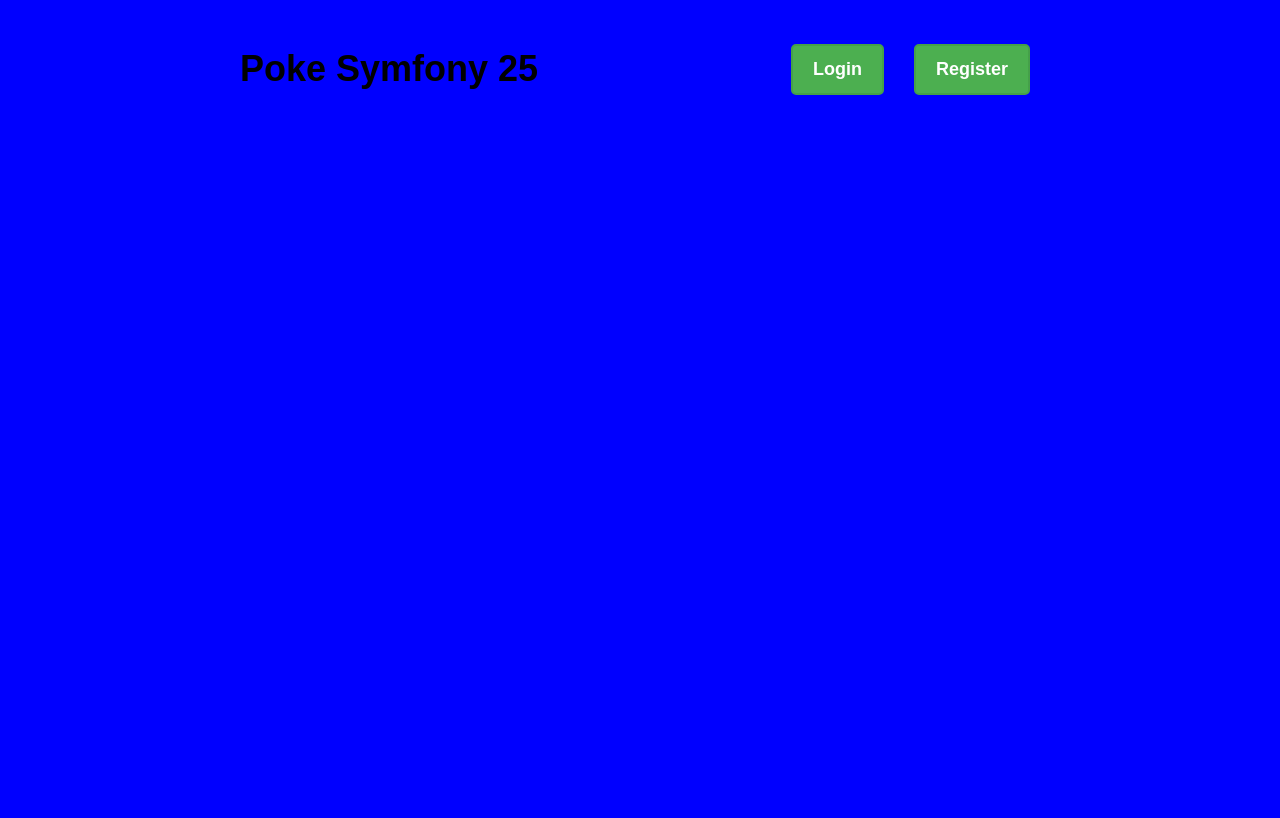
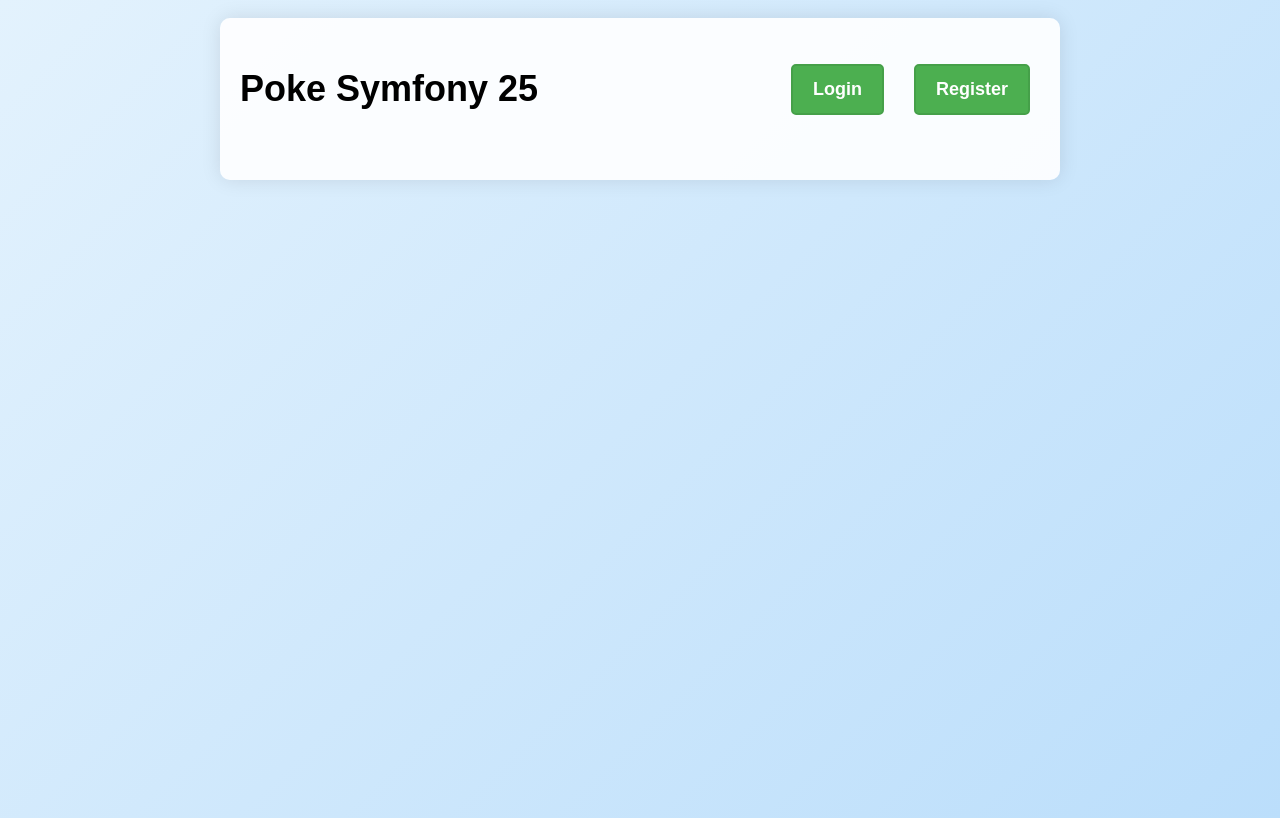
Before and after one commit to Jhonsking49/Poke_Symfony_25, a Symfony app: template templates/main/index.html.twig in a window 1280 px wide. Before the commit the page ends 95 px from the top, so only its background shows below. Run offline with Twig, Linux system fonts and the light colour scheme; the template is opened without the code that fills it, so the values that code supplies are empty; some libraries are stand-ins or nearby versions.

Commit message:
estilizado login/register v3

```diff
--- a/templates/main/index.html.twig
+++ b/templates/main/index.html.twig
@@ -4,8 +4,23 @@
 
 {% block body %}
 <style>
-    body{ background-color: blue; }
-    .example-wrapper { margin: 1em auto; max-width: 800px; width: 95%; font: 18px/1.5 sans-serif; }
+    body {
+        background: linear-gradient(135deg, #E3F2FD, #BBDEFB);
+        min-height: 100vh;
+        margin: 0;
+        padding: 0;
+    }
+
+    .example-wrapper {
+        margin: 1em auto;
+        max-width: 800px;
+        width: 95%;
+        font: 18px/1.5 sans-serif;
+        background-color: rgba(255, 255, 255, 0.9);
+        padding: 20px;
+        border-radius: 10px;
+        box-shadow: 0 0 20px rgba(0,0,0,0.1);
+    }
     .example-wrapper code { background: #F5F5F5; padding: 2px 6px; }
     .btn{
         margin: 10px;
```
